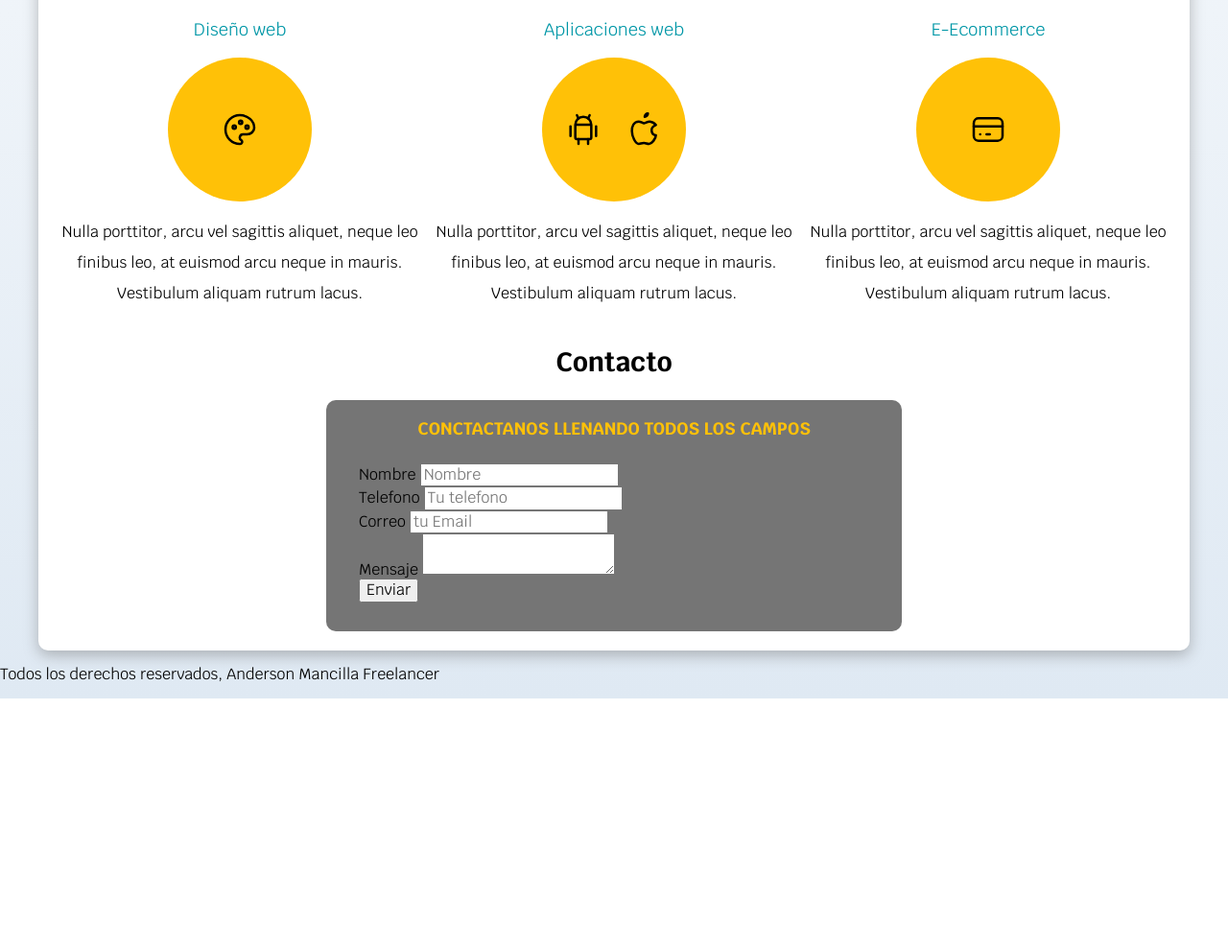
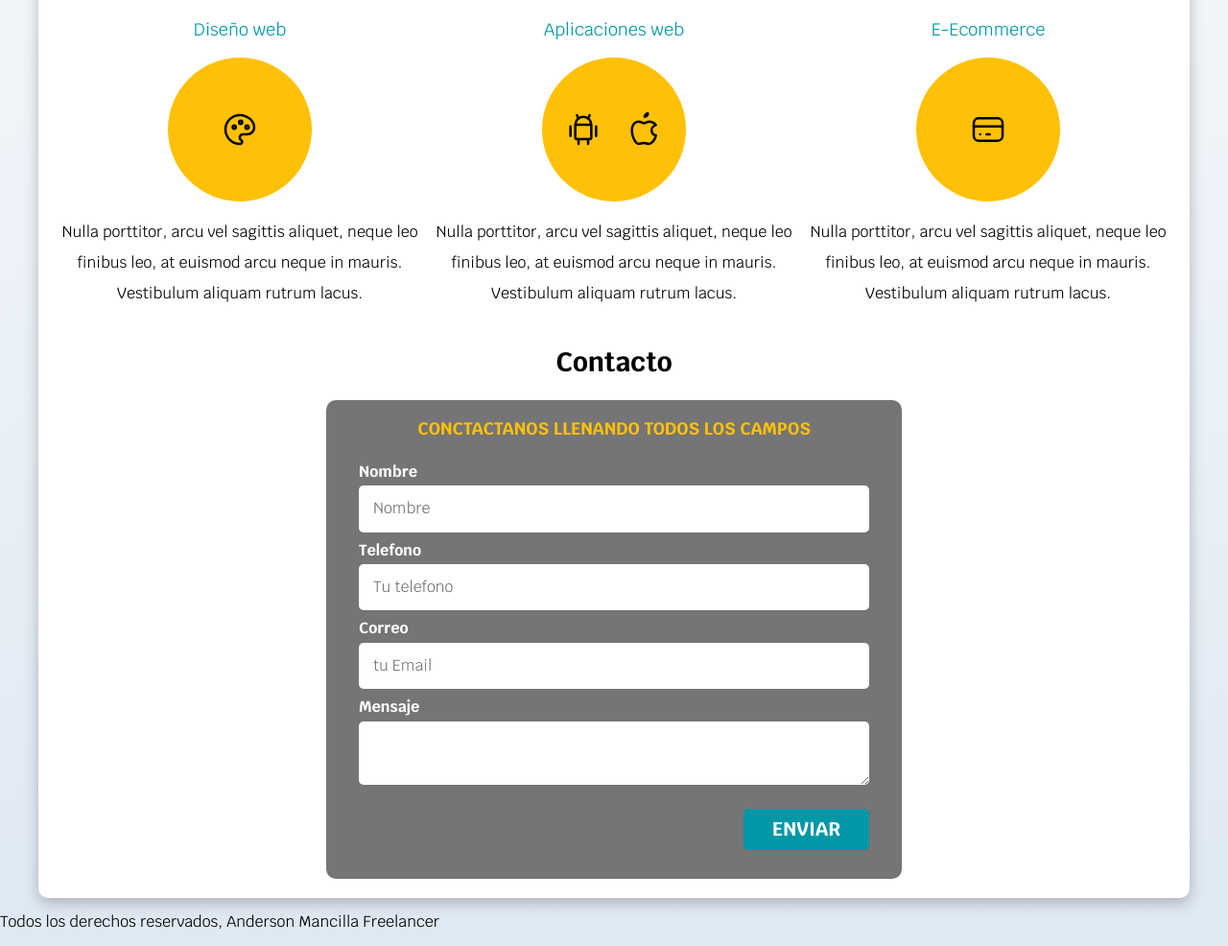
Before and after one commit to adrs1166ma/freelancer, a plain HTML site: page index.html in a window 1280 px wide. Shown: the part 703-1689 px from the top of the page at 96% size. Before the commit the page ends 1431 px from the top, so only its background shows below. Drawn offline with Linux system fonts and the light colour scheme.

Commit message:
vd49. CSS a los inputs

```diff
--- a/css/styles.css
+++ b/css/styles.css
@@ -47,12 +47,16 @@ body {
   border-radius: 0.5rem;
   width: 90%;
   text-align: center;
+  border: none;
 }
 
 @media (min-width: 768px) {
   .boton {
     width: auto;
   }
+}
+.boton:hover {
+  cursor: pointer;
 }
 
 .sombra {
@@ -86,6 +90,22 @@ h3 {
 /** T I T U L O S **/
 .titulo span {
   font-size: 2rem;
+}
+
+/** U T I L I D A D E S **/
+.w-sm-100 {
+  width: 100%;
+}
+@media (min-width: 768px) {
+    .w-sm-100 {
+      width: auto;
+    }
+}
+.flex {
+  display: flex;
+}
+.alinear-derecha {
+  justify-content: flex-end;
 }
 
 /** N A V E G A C I O N - P R I N C I P A L **/
@@ -211,4 +231,25 @@ h3 {
   margin-bottom: 2rem;
   color: var(--primario);
 }
-/* Primeros pasos con el formulario */
+
+.contenedor-campos {
+
+}
+.campo {
+  margin-bottom: 1rem;
+
+}
+.campo label {
+  color: var(--blanco);
+  font-weight: bold;
+  margin-bottom: .5rem;
+  display: block;
+}
+.input-text {
+  width: 100%;
+  border: none;
+  padding: 1.5rem;
+  border-radius: .5rem;
+}
+
+/* CSS a los inputs */
--- a/index.html
+++ b/index.html
@@ -189,27 +189,27 @@
             <div class="contenedor-campos">
               <div class="campo">
                 <label for="">Nombre</label>
-                <input type="text" placeholder="Nombre" />
+                <input class="input-text" type="text" placeholder="Nombre" />
               </div>
 
               <div class="campo">
                 <label for="">Telefono</label>
-                <input type="tel" placeholder="Tu telefono" />
+                <input class="input-text" type="tel" placeholder="Tu telefono" />
               </div>
 
               <div class="campo">
                 <label for="">Correo</label>
-                <input type="email" placeholder="tu Email" />
+                <input class="input-text" type="email" placeholder="tu Email" />
               </div>
 
               <div class="campo">
                 <label for="">Mensaje</label>
-                <textarea name="" id="" cols="" rows=""></textarea>
+                <textarea class="input-text" name="" id="" cols="" rows=""></textarea>
               </div>
             </div> <!--Contenedor de los campos-->
 
-            <div>
-              <input type="submit" value="Enviar" />
+            <div class="alinear-derecha flex">
+              <input class="boton w-sm-100" type="submit" value="Enviar" />
             </div>
           </fieldset>
         </form>
```
